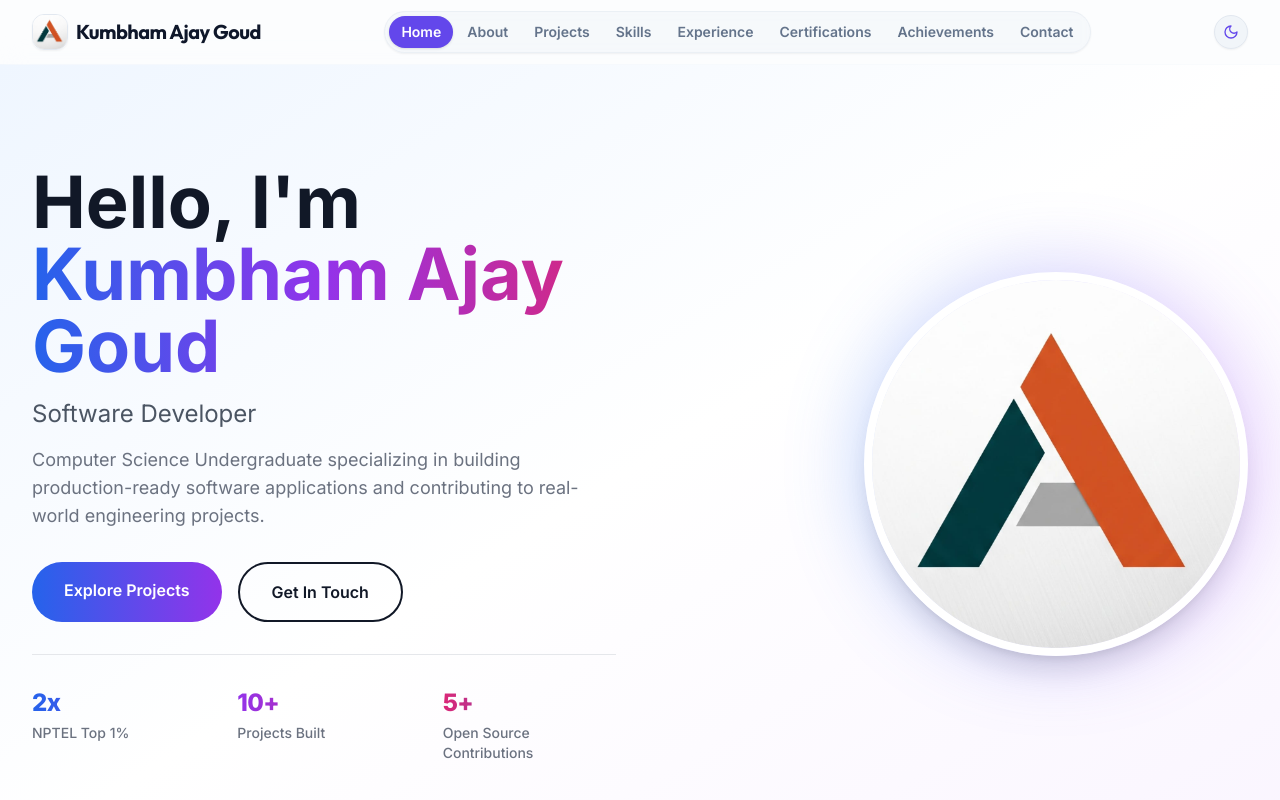
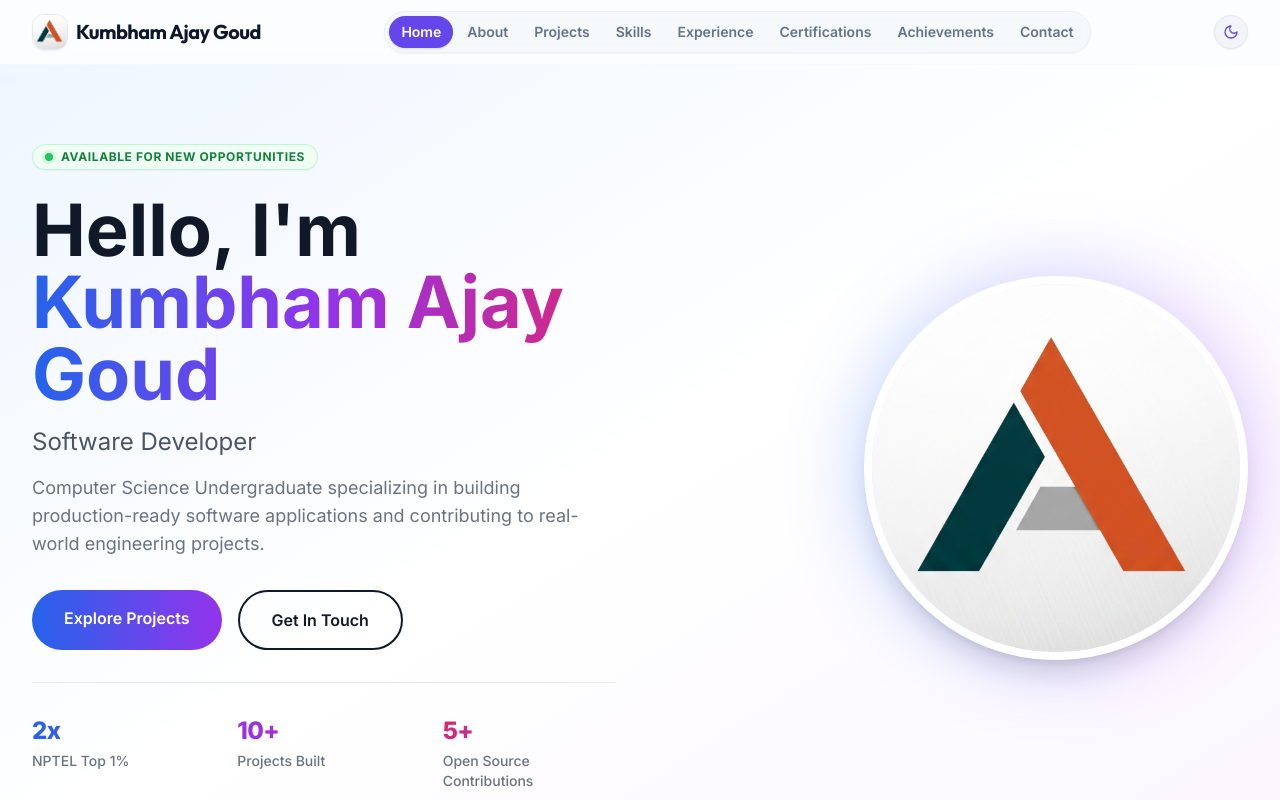
Before and after one commit to AjayKumbham/portfolio, a React (Vite) app: page / in a window 1280 px wide. Shown: the top 800 px of the page. Built offline with nearby package versions, Linux system fonts and the light colour scheme.

Commit message:
feat: showcase availability for new opportunities on home page and global navigation

```diff
--- a/src/data/home.js
+++ b/src/data/home.js
@@ -3,6 +3,7 @@ export const homeData = {
   title: "Software Developer",
   tagline: "Computer Science Undergraduate specializing in building production-ready software applications and contributing to real-world engineering projects.",
   profileImage: "/personal-logo.jpg", // Local path to your profile image
+  isAvailableForOpportunities: true,
   stats: {
     nptelAchievements: "2x",
     nptelDescription: "NPTEL Top 1%",
--- a/src/data/personal.js
+++ b/src/data/personal.js
@@ -8,6 +8,7 @@ export const personalInfo = {
   phone: "+1 (555) 123-4567",
   profileImage: "/personal-logo.jpg", // Place your profile image in public/
   resume: "/data/documents/resume.pdf", // Place your resume in public/data/documents/
+  isAvailableForOpportunities: true,
   social: {
     github: "https://github.com/AjayKumbham/",
     linkedin: "https://www.linkedin.com/in/kumbham-ajay-goud25/",
--- a/src/pages/Home.tsx
+++ b/src/pages/Home.tsx
@@ -48,6 +48,19 @@ const Home: React.FC = () => {
             {/* Content */}
             <div className="space-y-8 text-center lg:text-left">
               <div className="space-y-4">
+                {homeData.isAvailableForOpportunities && (
+                  <div className="flex items-center justify-center lg:justify-start gap-2 mb-6 animate-fade-in">
+                    <div className="flex items-center gap-2 px-3 py-1 rounded-full bg-green-50 dark:bg-green-900/30 text-green-700 dark:text-green-300 border border-green-200 dark:border-green-800 shadow-sm transition-all duration-300 hover:scale-105 cursor-default">
+                      <span className="relative flex h-2 w-2">
+                        <span className="animate-ping absolute inline-flex h-full w-full rounded-full bg-green-400 opacity-75"></span>
+                        <span className="relative inline-flex rounded-full h-2 w-2 bg-green-500"></span>
+                      </span>
+                      <span className="text-xs font-bold uppercase tracking-wider">
+                        Available for new opportunities
+                      </span>
+                    </div>
+                  </div>
+                )}
                 <h1 className="text-4xl sm:text-5xl lg:text-7xl font-bold">
                   <span className="block text-gray-900 dark:text-white">Hello, I'm</span>
                   <span className="block bg-gradient-to-r from-blue-600 via-purple-600 to-pink-600 bg-clip-text text-transparent">
--- a/tailwind.config.ts
+++ b/tailwind.config.ts
@@ -74,25 +74,22 @@ export default {
 			},
 			keyframes: {
 				'accordion-down': {
-					from: {
-						height: '0'
-					},
-					to: {
-						height: 'var(--radix-accordion-content-height)'
-					}
+					from: { height: '0' },
+					to: { height: 'var(--radix-accordion-content-height)' }
 				},
 				'accordion-up': {
-					from: {
-						height: 'var(--radix-accordion-content-height)'
-					},
-					to: {
-						height: '0'
-					}
+					from: { height: 'var(--radix-accordion-content-height)' },
+					to: { height: '0' }
+				},
+				'fade-in': {
+					'0%': { opacity: '0', transform: 'translateY(10px)' },
+					'100%': { opacity: '1', transform: 'translateY(0)' },
 				}
 			},
 			animation: {
 				'accordion-down': 'accordion-down 0.2s ease-out',
-				'accordion-up': 'accordion-up 0.2s ease-out'
+				'accordion-up': 'accordion-up 0.2s ease-out',
+				'fade-in': 'fade-in 0.8s ease-out forwards',
 			}
 		}
 	},
```
